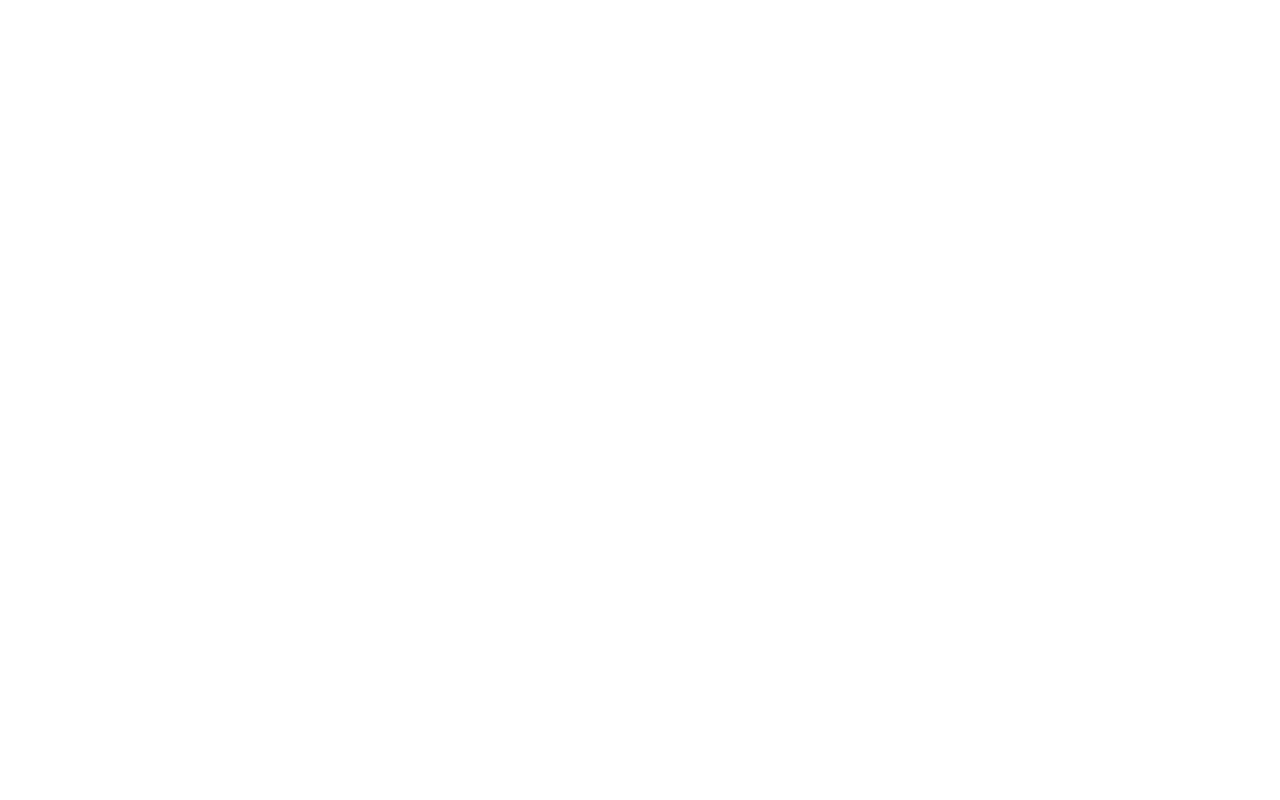
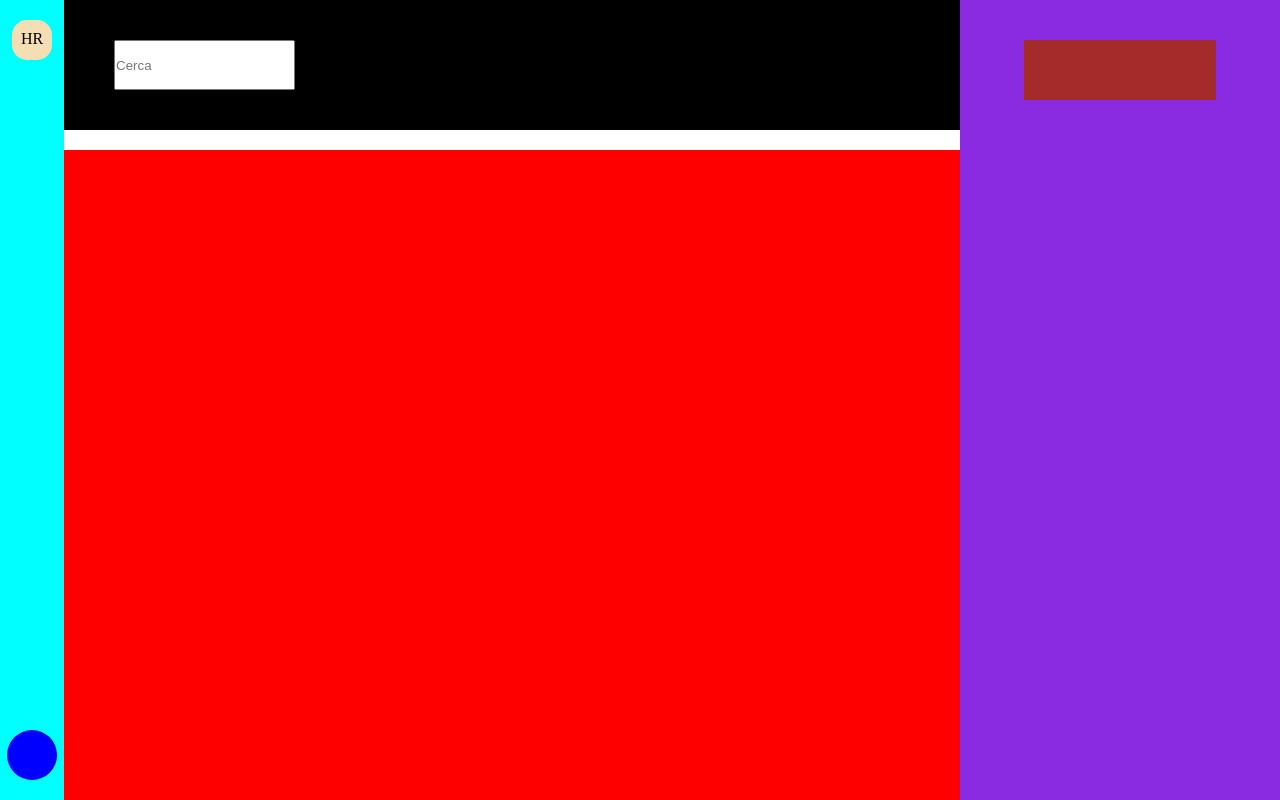
Before and after one commit to Ivanfras98/Test-sbarramento-develhope, a plain HTML site: page index.html in a window 1280 px wide. Drawn offline with Linux system fonts and the light colour scheme.

Commit message:
Esercizio finito

```diff
--- a/index.html
+++ b/index.html
@@ -1,13 +1,32 @@
 <!DOCTYPE html>
 <html lang="en">
-<head>
-    <meta charset="UTF-8">
-    <meta http-equiv="X-UA-Compatible" content="IE=edge">
-    <meta name="viewport" content="width=device-width, initial-scale=1.0">
+  <head>
+    <meta charset="UTF-8" />
+    <meta http-equiv="X-UA-Compatible" content="IE=edge" />
+    <meta name="viewport" content="width=device-width, initial-scale=1.0" />
     <title>Document</title>
-    <link rel="stylesheet" href="style.css">
-</head>
-<body>
+    <link rel="stylesheet" href="style.css" />
+  </head>
+  <body>
+    <div class="container">
+      <nav>
+        <div class="hr">HR</div>
+        <div class="cerchio"></div>
+      </nav>
 
-</body>
+      <div class="wrap">
+        <header>
+          <div class="cerca">
+            <input type="text" placeholder="Cerca" id="input" />
+          </div>
+        </header>
+        <main>
+            <div class="cerchio2"></div>
+        </main>
+      </div>
+      <aside>
+        <div class="rettangolo"></div>
+      </aside>
+    </div>
+  </body>
 </html>
--- a/style.css
+++ b/style.css
@@ -0,0 +1,113 @@
+* {
+  box-sizing: border-box;
+  margin: 0;
+  padding: 0;
+}
+
+.container {
+  display: flex;
+  height: 100vh;
+}
+nav {
+  display: flex;
+  flex-direction: column;
+  justify-content: space-between;
+  align-items: center;
+  width: 5%;
+  background-color: aqua;
+}
+.hr {
+  width: 40px;
+  height: 40px;
+  background-color: wheat;
+  text-align: center;
+  margin-top: 20px;
+  border-radius: 15px;
+  padding-top: 10px;
+}
+.cerchio {
+  width: 50px;
+  height: 50px;
+  background-color: blue;
+  border-radius: 50px;
+  margin-bottom: 20px;
+}
+.wrap {
+  display: flex;
+  width: 70%;
+  flex-direction: column;
+  background-color: white;
+  gap: 20px;
+}
+header {
+  display: flex;
+  align-items: center;
+  height: 20%;
+  background-color: black;
+  width: 100%;
+}
+.cerca {
+  display: flex;
+  align-items: center;
+  margin-left: 50px;
+  height: 50px;
+}
+#input {
+  width: 100%;
+  height: 100%;
+}
+main {
+  background-color: red;
+  height: 100%;
+  display: flex;
+  justify-content: flex-end;
+  align-items: flex-end;
+  width: 100%;
+}
+.cerchio2 {
+  display: none;
+  width: 50px;
+  height: 50px;
+  border-radius: 50px;
+  background-color: white;
+}
+aside {
+  display: flex;
+  flex-direction: column;
+  background-color: blueviolet;
+  width: 25%;
+  align-items: center;
+}
+.rettangolo {
+  background-color: brown;
+  width: 60%;
+  height: 60px;
+  margin-top: 40px;
+}
+@media (max-width:360px) {
+  aside {
+    display: none;
+  }
+  .container {
+    flex-direction: column;
+  }
+  nav {
+      flex-direction: row;
+      width: 100%;
+  }
+  .wrap {
+      width: 100%;
+      height: 100%;
+      gap: 0px;
+  }
+  .cerchio {
+      display: none;
+  }
+  .hr {
+      margin-top: 0;
+  }
+  .cerchio2 {
+      display: unset;
+      margin: 0 10px 10px 0 ;
+  }
+}
```
Also changed, not shown: test_sbarramento_develhope.png (added).
